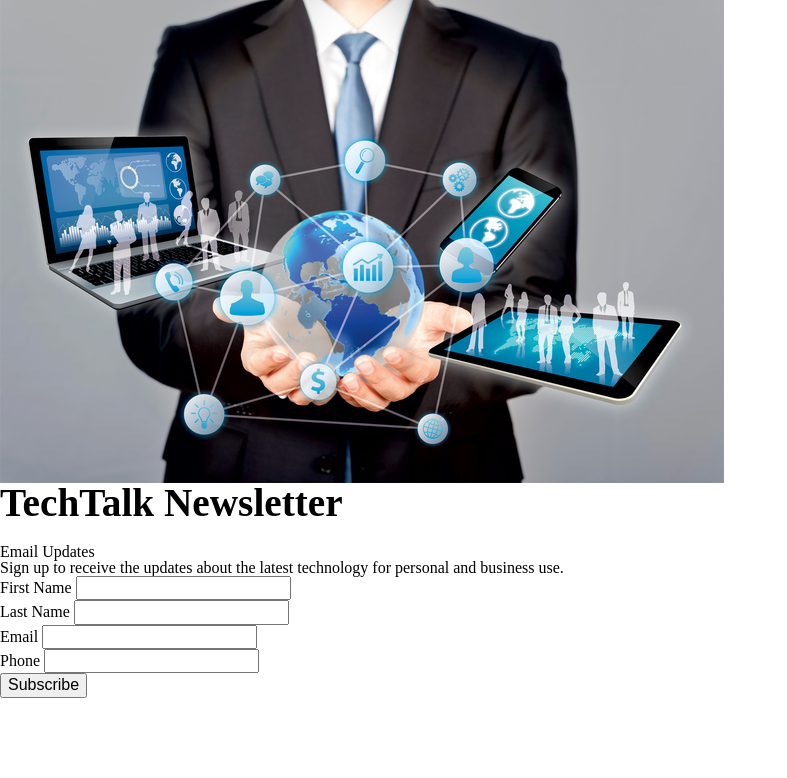
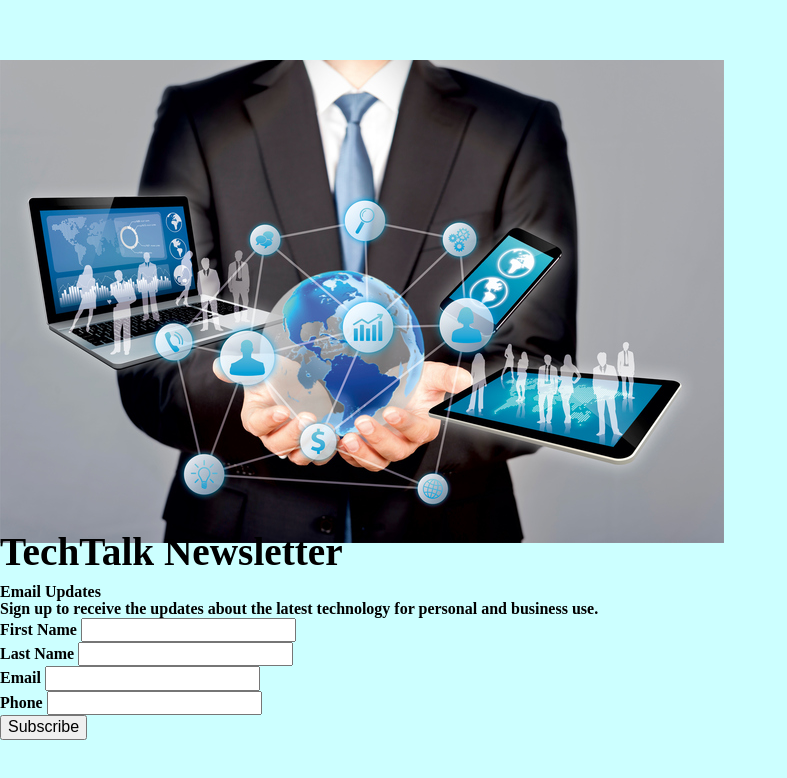
Before and after one commit to bpatel63-ITMD-362Fall/Project--1, a plain HTML site: page index.html in a window 1280 px wide. Shown: the whole page, without its empty margins (0-787 px from the left). Drawn offline with nearby package versions, Linux system fonts and the light colour scheme.

Commit message:
updating css
styling the html

```diff
--- a/css/style.css
+++ b/css/style.css
@@ -194,8 +194,13 @@ img, audio, video {
 
 html {
 	display: flex;
+	flex-direction: column;
+	justify-content: center;
 	max-width: 100%;
 	min-height:100%;
+	line-height: 1.1em;
+	background-color: #ccffff;
+	font-family:
 }
 
 h1 {
@@ -204,7 +209,9 @@ h1 {
 	padding-bottom: 0.55em;
 }
 
-h2 {
+h3 {
 	font-size: 2 em;
 	font-weight: bold;
 }
+
+p
--- a/index.html
+++ b/index.html
@@ -15,7 +15,13 @@
             <section id="form-section">
                 <h1> TechTalk Newsletter </h1>
 				<h3> Email Updates <h3>
-                <p> Sign up to receive the updates about the latest technology for personal and business use.</p>
+
+				<div>
+                <p id="sign-up">
+				Sign up to receive the updates about the latest technology for personal and business use.
+				</p>
+				</div>
+
                 <form name="signup-form" id="signup-form" method="get" action="#null" autocomplete="on">
                     <ul>
                         <li class="form-item">
```
